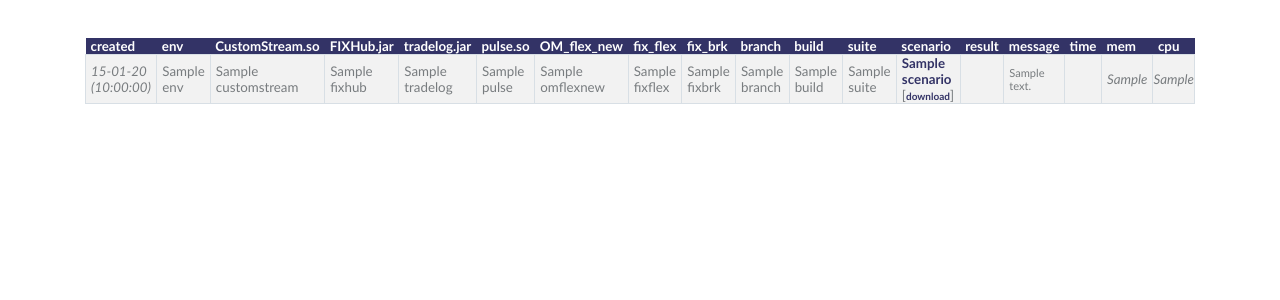
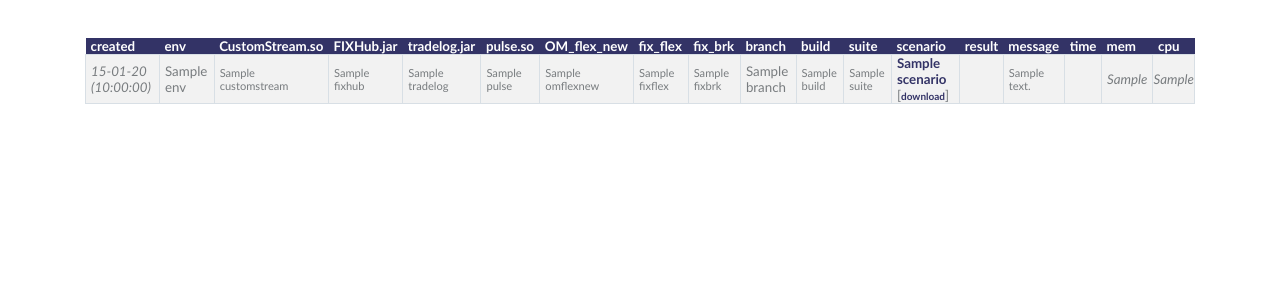
Before and after one commit to macisevski/jotter, a Python web app: template templates/posts/list.html in a window 1280 px wide. Shown: the part 38-338 px from the top of the page. Run offline with Jinja, Linux system fonts and the light colour scheme; the template is opened without the code that fills it: most values are stand-ins (such as "Sample title", 1, 10 or a date in 2020); some libraries are stand-ins or nearby versions.

Commit message:
lower fonts for back-end data and do not link testcases to report files

```diff
--- a/templates/posts/list.html
+++ b/templates/posts/list.html
@@ -31,17 +31,17 @@
 				<td></td>
 			{% endif %}
 			<td>{{ post.environment[:post.environment.find('.')] }}</td>
-			<td>{{ post.customstream }}</td>
-			<td>{{ post.fixhub }}</td>
-			<td>{{ post.tradelog }}</td>
-			<td>{{ post.pulse }}</td>
-			<td>{{ post.OMflexnew }}</td>
-			<td>{{ post.fixflex }}</td>
-			<td>{{ post.fixbrk }}</td>
+			<td style="font-size: smaller">{{ post.customstream }}</td>
+			<td style="font-size: smaller">{{ post.fixhub }}</td>
+			<td style="font-size: smaller">{{ post.tradelog }}</td>
+			<td style="font-size: smaller">{{ post.pulse }}</td>
+			<td style="font-size: smaller">{{ post.OMflexnew }}</td>
+			<td style="font-size: smaller">{{ post.fixflex }}</td>
+			<td style="font-size: smaller">{{ post.fixbrk }}</td>
 			<td>{{ post.branch }}</td>
-			<td>{{ post.build }}</td>
-			<td>{{ post.suite }}</td>
-			{% if post.report != ''%}
+			<td style="font-size: smaller">{{ post.build }}</td>
+			<td style="font-size: smaller">{{ post.suite }}</td>
+			{% if post.report != '' and post.suite != '' %}
 				<td><a href='/details/{{post.report}}'>{{ post.scenario }}</a> [<a style="font-size: 10px"  href='/uploads/{{post.report}}'>download</a>]</td>
 			{% else %}
 				<td>{{ post.scenario }}</td>
```
